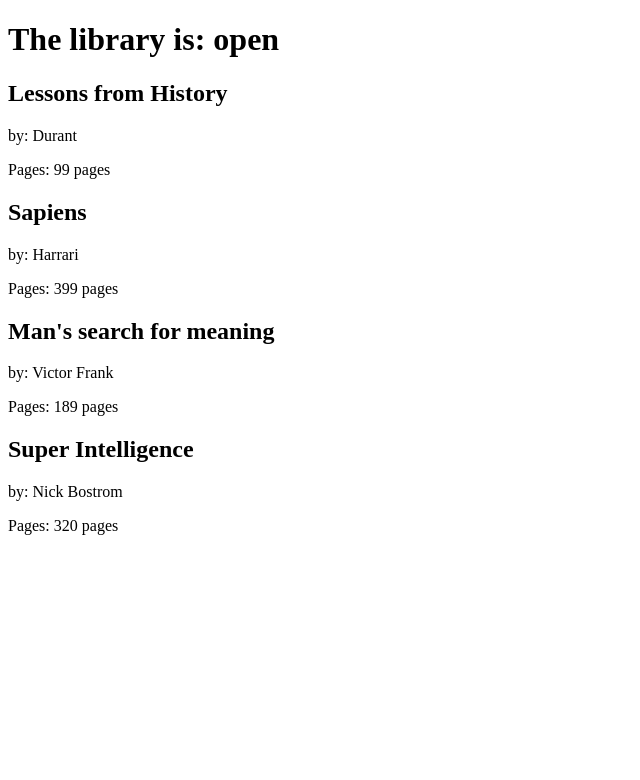
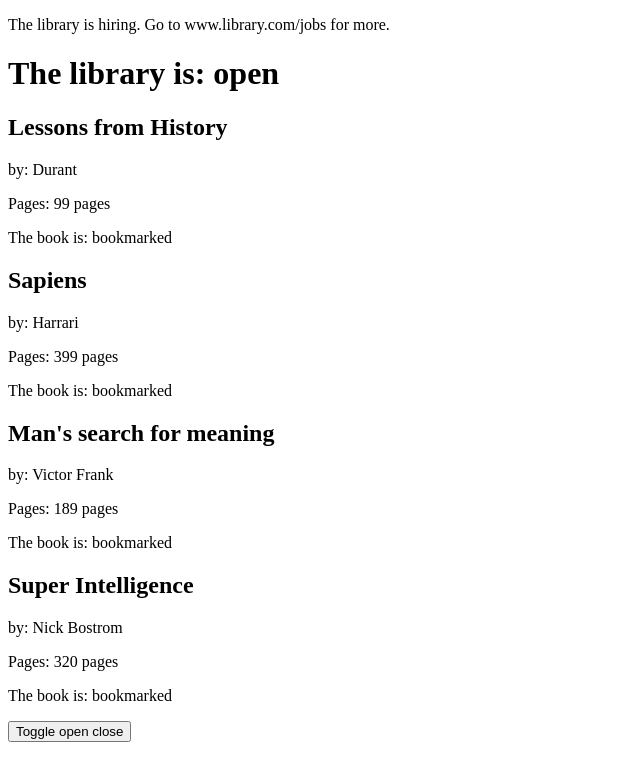
Before and after one commit to dbaruahtcd/LearningReact, a React (Create React App) app in the folder Ex_Files_React_js_EssT/Ch02/02_02/start/react-in-fun/: page / in a window 1280 px wide. Shown: the top 780 px of the page, without its empty margins (0-640 px from the left). Built offline with nearby package versions, Linux system fonts and the light colour scheme.

Commit message:
Added conditional state change and state value management

```diff
--- a/Ex_Files_React_js_EssT/Ch02/02_02/start/react-in-fun/src/index.js
+++ b/Ex_Files_React_js_EssT/Ch02/02_02/start/react-in-fun/src/index.js
@@ -11,18 +11,30 @@ const BookList = [
 
 // const Library = ({books}) => {
 class Library extends Component {
-	constructor(props) {
-		super(props)
-		this.state = {
-			open: open
-		}
+	// constructor(props) {
+	// 	super(props)
+	// 	this.state = {
+	// 		open: true
+	// 	}
+	// 	this.toggleOpenClosed = this.toggleOpenClosed.bind(this)
+	// }
+	state = {
+		open: true,
+		freeBookmark: true,
+		hiring: true
+	}
+
+	toggleOpenClosed = ()  => {
+		this.setState(prevState => ({
+			open: !this.state.open
+		}))
 	}
 
 	render() {
-		console.log(this.state)
 		const  { books } = this.props
 		return (
 			<div>
+				{ this.state.hiring ? <Hiring /> : <NotHiring /> }
 				<h1>The library is: {this.state.open ? 'open' : 'closed'} </h1>
 				{books.map(
 					(book, i) =>
@@ -30,21 +42,33 @@ class Library extends Component {
 							key={i}
 							title={book.title}
 							author={book.author}
-							pages={book.pages} />
+							pages={book.pages}
+							freeBookmark={this.state.freeBookmark} />
 				)}
+				<button onClick={this.toggleOpenClosed}>Toggle open close</button>
 			</div>
 		)
 	}
 }
 
+const Hiring = () =>
+	<div>
+		<p>The library is hiring. Go to www.library.com/jobs for more.</p>
+	</div>
+
+const NotHiring = () =>
+	<div>
+		<p>The library is not hiring. Check back later for more info.</p>
+	</div>
 
 
-const Book = ({title, author, pages}) => {
+const Book = ({title, author, pages, freeBookmark}) => {
 	return(
 		<section>
 			<h2> {title} </h2>
 			<p> by: {author} </p>
 			<p> Pages: {pages} pages </p>
+			<p> The book is: {freeBookmark ? "bookmarked" : "not book marked"} </p>
 		</section>
 	)
 }
```
